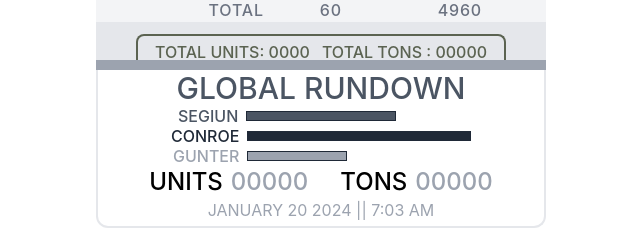
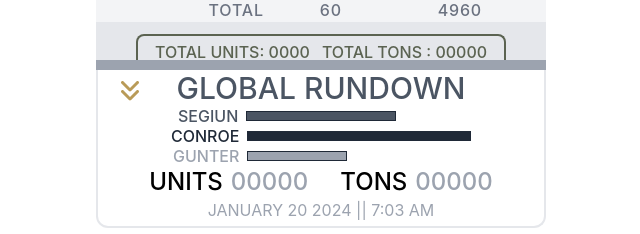
Before and after one commit to Neamul01/production-eye, a React (Create React App) app: page / in a window 1280 px wide. Shown: the part 718-952 px from the top of the page, without its empty margins (319-959 px from the left). Built offline with nearby package versions, Linux system fonts and the light colour scheme.

Commit message:
color changed and readme file updated

```diff
--- a/src/components/Footer.tsx
+++ b/src/components/Footer.tsx
@@ -1,8 +1,11 @@
-import React from "react";
+import { FaAnglesDown } from "react-icons/fa6";
 
 function Footer() {
   return (
-    <div className="flex flex-col items-center border-2 border-t-0 rounded-bl-xl rounded-br-xl">
+    <div className="flex flex-col items-center border-2 border-t-0 rounded-bl-xl rounded-br-xl relative">
+      <p className="absolute top-2 left-5">
+        <FaAnglesDown size={24} className="text-[#b99b58]" />
+      </p>
       <h2 className="text-gray-600 text-3xl uppercase font-medium">
         global rundown
       </h2>
```
Also changed, not shown: 1 other file (tests, documents, lock files or other folders).
